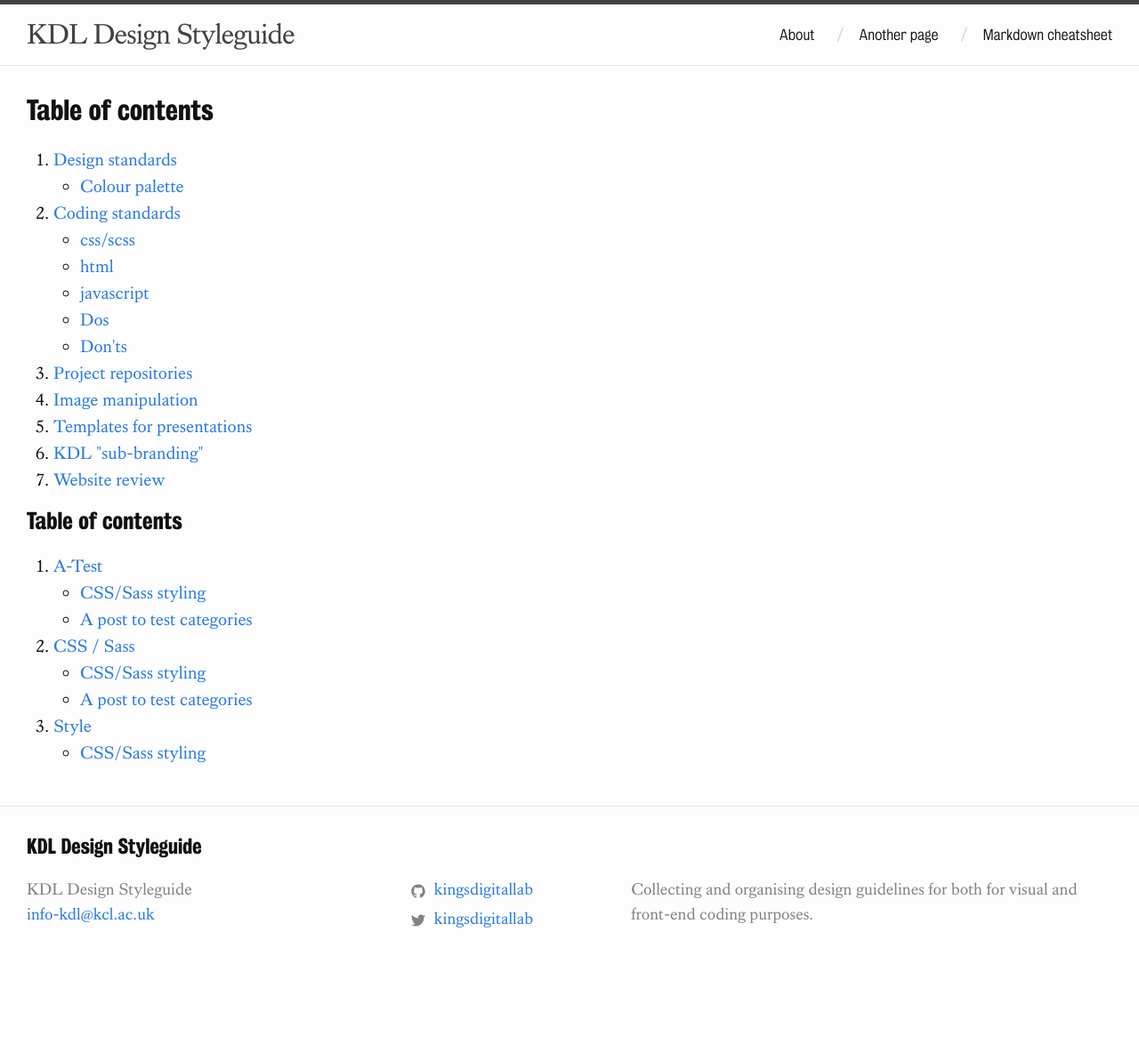
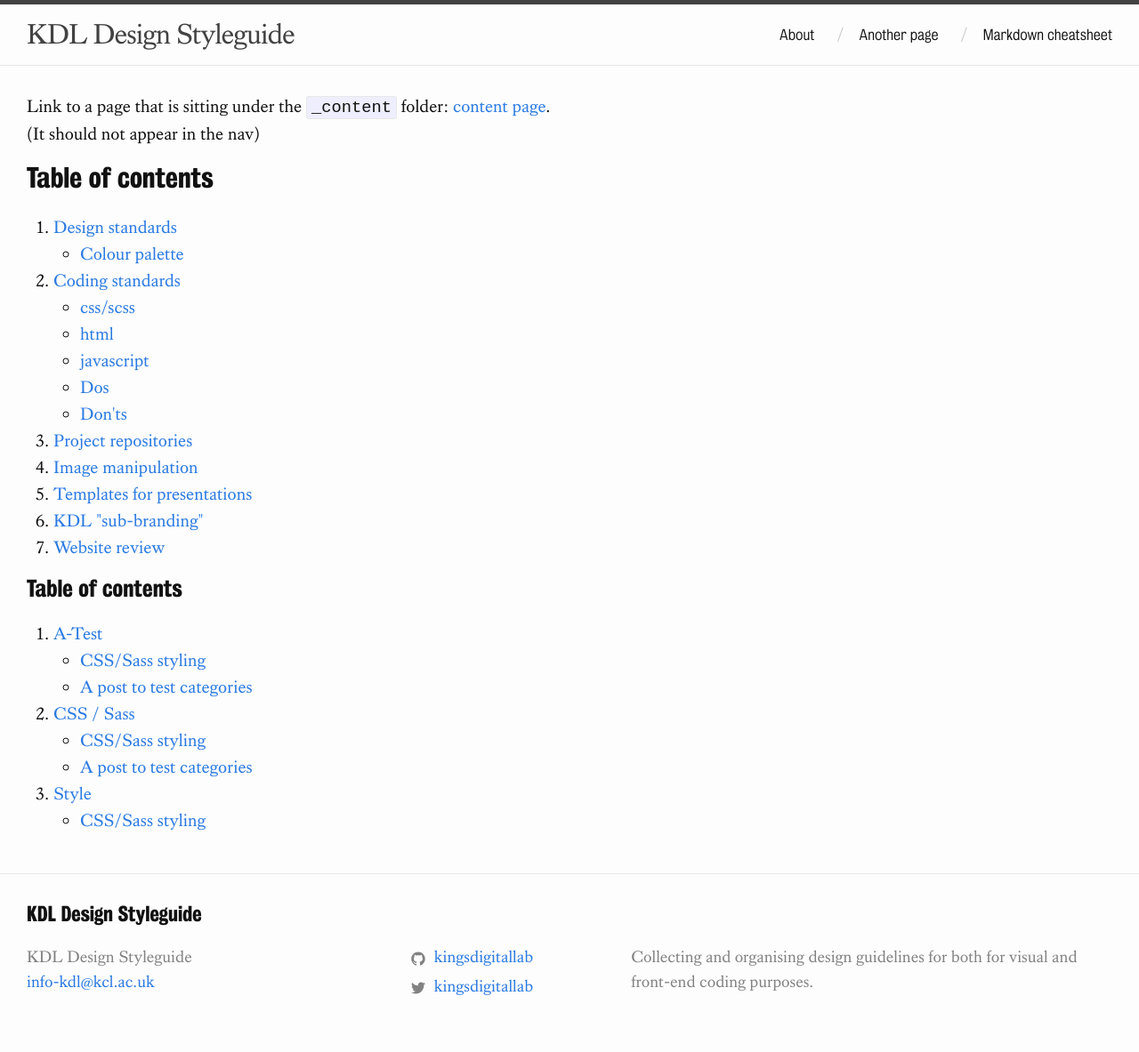
Before and after one commit to kingsdigitallab/kdl-design-styleguide, a Jekyll site: the page built from index.md, in a window 1280 px wide. Shown: the whole page at 89% size. Built offline with Jekyll 4.4.1, drawn with Linux system fonts in a browser that asks for light colours; before the commit the page ends 1107 px from its top, so only the background shows below that.

Commit message:
Added a link to a page under _content, not in the nav

```diff
--- a/_layouts/home.html
+++ b/_layouts/home.html
@@ -5,6 +5,9 @@ layout: default
 <div class="home">
 
   {{ content }}
+  <p>Link to a page that is sitting under the <code>_content</code> folder:
+    <a href="/content/content-page/">content page</a>.<br>
+  (It should not appear in the nav)</p>
 
   <h2>Table of contents</h2>
 
```
